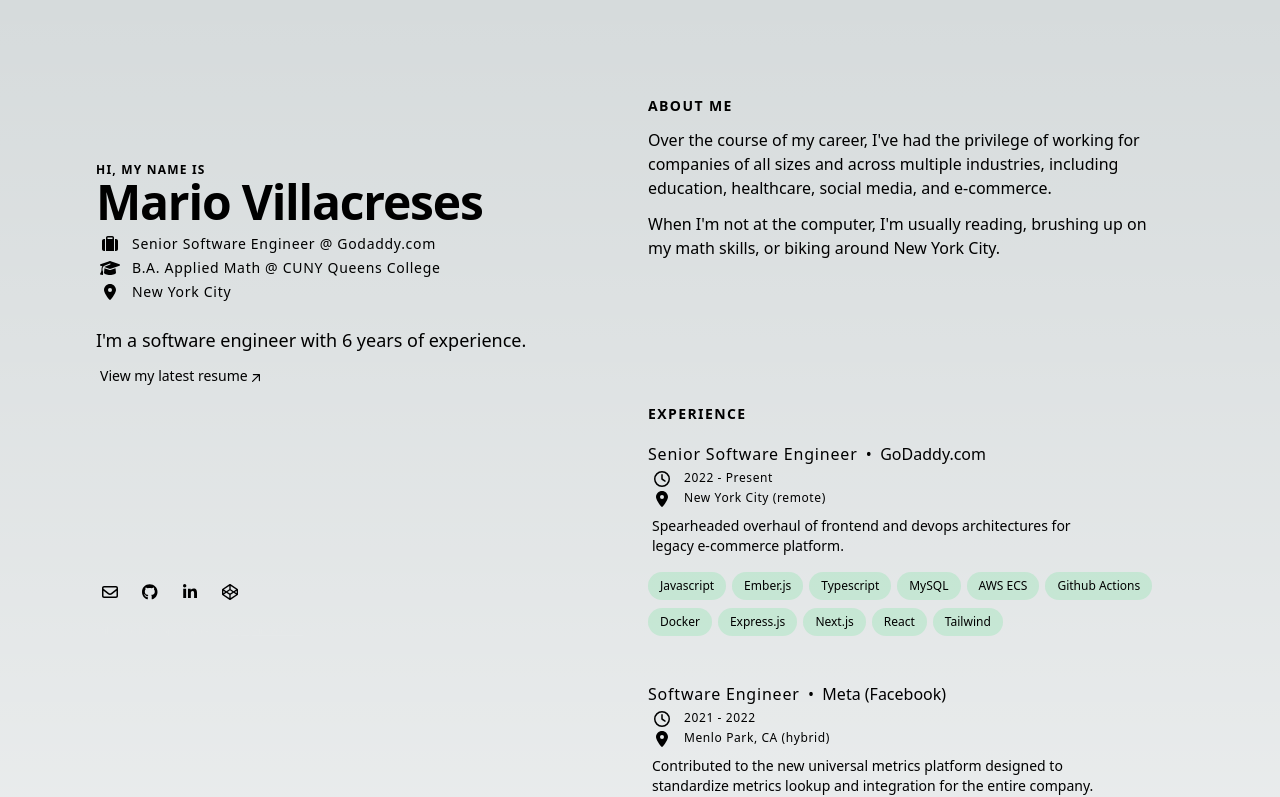
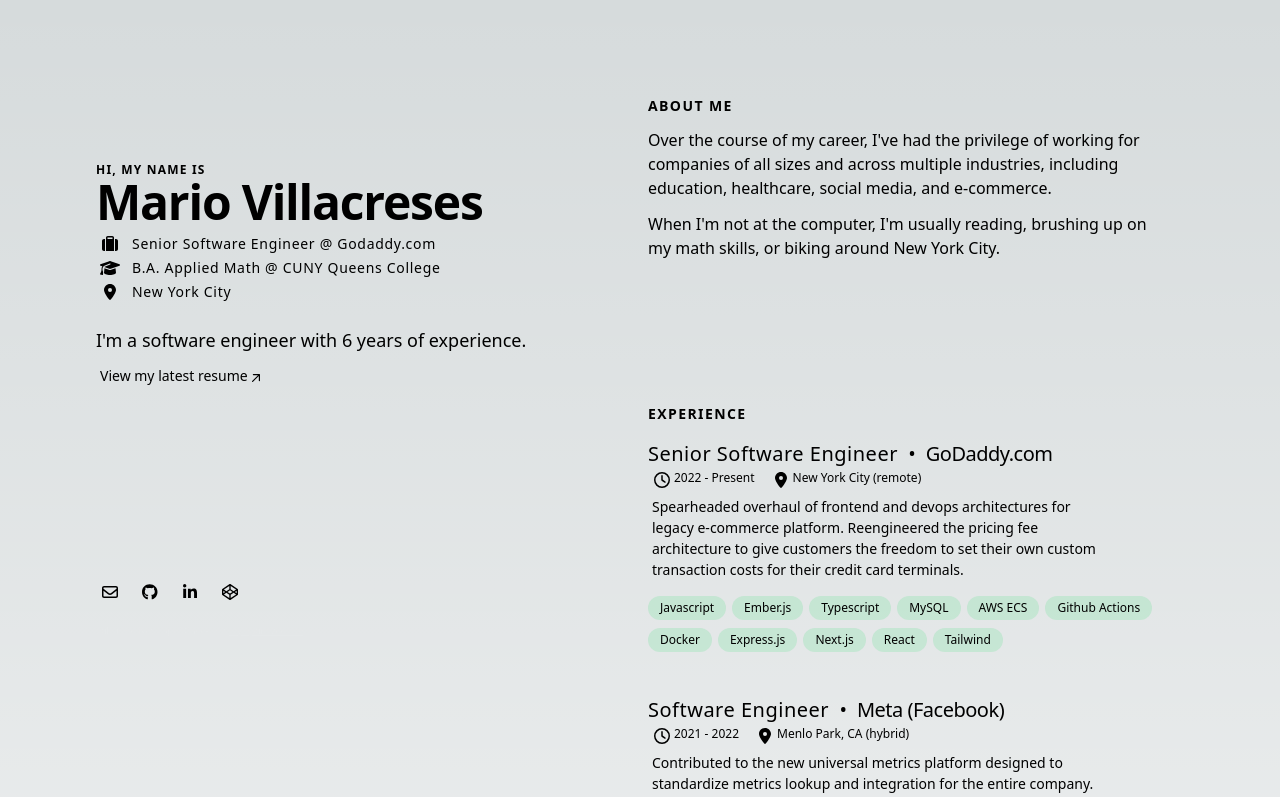
Before and after one commit to villacreses/personal-site, a Next.js app: page / in a window 1280 px wide. Shown: the top 797 px of the page. Built offline with nearby package versions, Linux system fonts and the light colour scheme.

Commit message:
Experience list: styling & descriptions

```diff
--- a/src/app/(professional)/content.ts
+++ b/src/app/(professional)/content.ts
@@ -52,9 +52,11 @@
     startDate: '2022-11-14T09:00-0500',
     // endDate: '2024-01-30T16:00-0500',
     location: 'New York City (remote)',
-    description:
-      'Spearheaded overhaul of frontend and devops architectures for legacy ' +
-      'e-commerce platform.',
+    description: [
+      'Spearheaded overhaul of frontend and devops architectures for legacy e-commerce platform.',
+      'Reengineered the pricing fee architecture to give customers the freedom to set their own',
+      'custom transaction costs for their credit card terminals.'
+    ].join(' '),
     techUsed: [
       'Javascript',
       'Ember.js',
@@ -75,10 +77,11 @@
     startDate: '2021-08-26T09:00-0800',
     endDate: '2022-08-26T17:00-0800',
     location: 'Menlo Park, CA (hybrid)',
-    description:
-      'Contributed to the new universal metrics platform designed to ' +
-      'standardize metrics lookup and integration for the entire company.',
-
+    description: [
+      'Contributed to the new universal metrics platform designed to standardize metrics lookup',
+      'and integration for the entire company. Enhanced backend reliability of Metric Authoring',
+      'API, resulting in a 20% reduction in latency issues and improved overall performance.',
+    ].join(' '),
     techUsed: ['Javascript', 'GraphQL', 'Python', 'PHP/Hack'],
   },
   {
@@ -87,7 +90,11 @@
     startDate: '2021-02-21T09:00-0800',
     endDate: '2021-12-18T20:00-0500',
     location: 'Boston, MA (remote)',
-    description: 'Headed development of UI library for new flagship app.',
+    description: [
+      'Headed development of UI library for company\'s new flagship app.',
+      'Created real-time geographic visualization of COVID-19 outbreak,',
+      'increasing brand awareness by over 100%.'
+    ].join(' '),
     techUsed: [
       'React Native',
       'Typescript',
@@ -103,7 +110,11 @@
     startDate: '2018-11-05T09:00-0500',
     endDate: '2020-01-07T17:00-0500',
     location: 'Boston, MA',
-    description: '',
+    description: [
+      'Collaborated with cloud architect to build administrative tools to streamline customer',
+      'management, recruiting, and real-time analytics.',
+      'Refactored existing codebase to the latest standards and optimized for scalability.'
+    ].join(' '),
     techUsed: [
       'Javascript',
       'React',
--- a/src/components/ItemListExperience.tsx
+++ b/src/components/ItemListExperience.tsx
@@ -36,34 +36,46 @@
 }) => (
   <>
   <hgroup className="mb-2">
-      <h3 className="leading-5 mb-1">
-        <span className="font-medium tracking-wider">{role}</span>
+      <h3 className="leading-5 mb-1 text-xl">
+        <span className="font-medium tracking-wide">{role}</span>
         &nbsp;&nbsp;&#x2022;&nbsp;
-        <span className="font-light"> {org}</span>
+        <span className="font-light tracking-tight"> {org}</span>
       </h3>
       <StatsList
-        textClasses="text-xs leading-5 tracking-wider"
+        textClasses="text-xs leading-5"
         listContainerProps={{
-          className: 'list-none ml-1 p-0 flex flex-col',
+        className: 'list-none ml-1 p-0 flex gap-x-4',
+        }}
+        itemContainerProps={{
+          className: 'grid items-center gap-x-0.5',
         }}
         items={[
           {
             iconId: 'clock',
             text: `${formatDate(startDate)} - ${formatDate(endDate) || 'Present'}`,
-            style: { height: '0.75rem' },
+            containerStyles: {
+              height: '.75rem'
+            }
           },
-          { iconId: 'location', text: location, style: { height: '0.75rem' } },
+          {
+            iconId: 'location',
+            text: location,
+            containerStyles: {
+              height: '.745rem'
+            }
+
+          },
         ]}
       />
     </hgroup>
-    {description && <p className="ml-1 mt-1 text-sm max-w-md">{description}</p>}
+    {description && <p className="ml-1 mt-1 text-sm max-w-md leading-normal">{description}</p>}
 
     <DisplayIf condition={techUsed && techUsed.length}>
       <ul className="mt-2 flex flex-wrap">
         {techUsed?.map(keyword => (
           <li
             key={keyword}
-            className="rounded-full inline-block bg-green-400/20 text-xs py-1 px-3 mr-1.5 mt-2 font-medium leading-5"
+            className="rounded-full inline-block bg-green-400/20 text-xs py-1 px-3 mr-1.5 mt-2 font-medium leading-4"
           >
             {keyword}
           </li>
--- a/src/components/ItemListStats.tsx
+++ b/src/components/ItemListStats.tsx
@@ -8,12 +8,13 @@
 export type StatsListProps = {
   items: StatProps[],
   textClasses?: string
-} & Pick<ItemListProps<StatProps>, 'listContainerProps'>;
+} & Pick<ItemListProps<StatProps>, 'listContainerProps' | 'itemContainerProps'>;
 
 const StatsList: FC<StatsListProps> = ({
   items,
   textClasses,
-  listContainerProps
+  listContainerProps,
+  itemContainerProps
 }) => (
   <ItemList
     items={items}
@@ -31,7 +32,7 @@
     itemContainerProps={{
       className: 'grid align-center gap-x-3',
       style: { gridTemplateColumns: '20px 1fr' },
-
+      ...itemContainerProps
     }}
   />
 );
```
